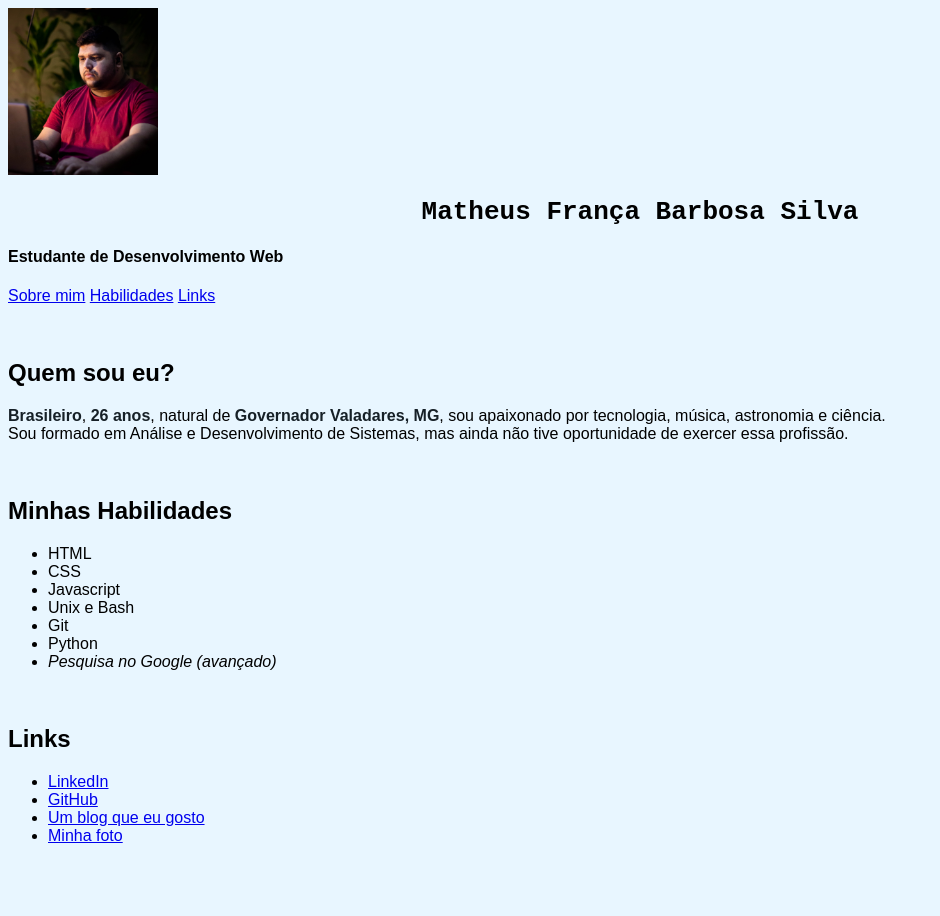
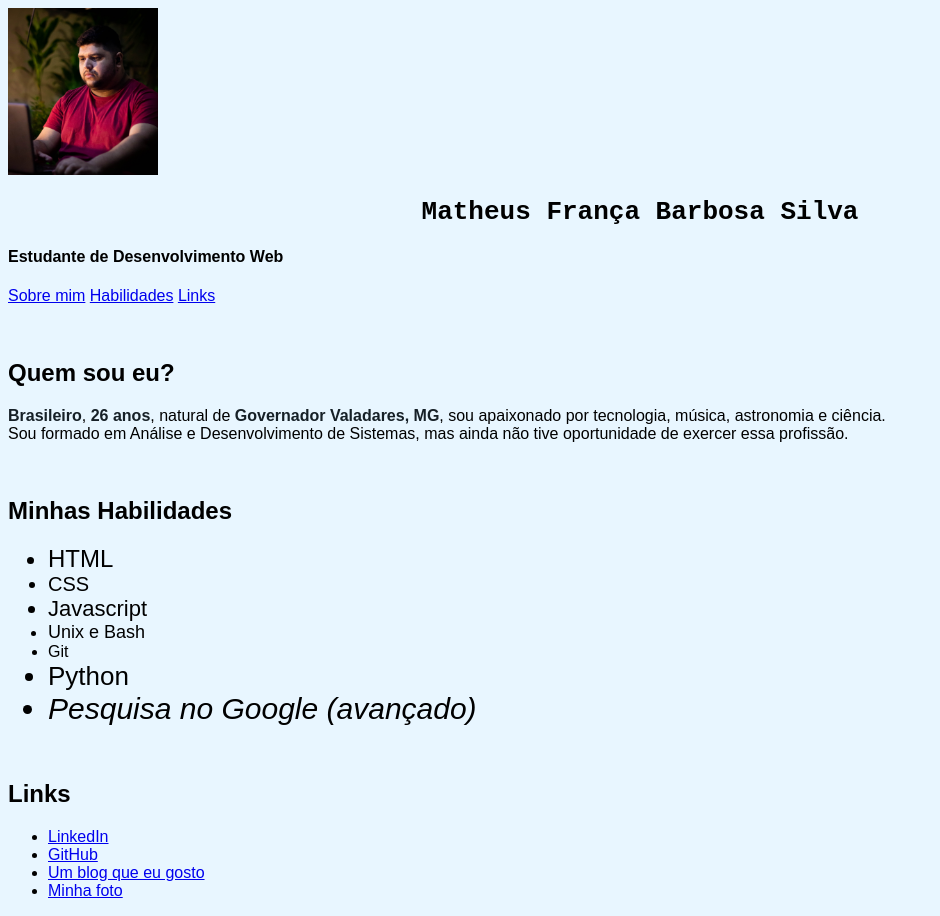
Before and after one commit to matfbs/matfbs.github.io, a plain HTML site: page index.html in a window 1280 px wide. Shown: the whole page, without its empty margins (0-940 px from the left). Before the commit the page ends 861 px from the top, so only its background shows below. Drawn offline with Linux system fonts and the light colour scheme.

Commit message:
Requisito 4: Criadas as classes para cada elemento da lista de habilidades.

```diff
--- a/index.html
+++ b/index.html
@@ -23,6 +23,29 @@
             color: rgb(22, 32, 39);
         }
 
+        .html {
+            font-size: 24px;
+        }
+        .css {
+            font-size: 20px;
+        }
+        .javascript {
+            font-size: 22px;
+        }
+        .unix-bash {
+            font-size: 18px;
+        }
+        .git {
+            font-size: 16px;
+        }
+        .python {
+            font-size: 26px;
+        }
+        .google-search {
+            font-size: 30px;
+        }
+
+
     </style>
 
 </head>
@@ -46,13 +69,13 @@
 
     <h2 id="habilidades">Minhas Habilidades</h2>
     <ul>
-        <li>HTML</li>
-        <li>CSS</li>
-        <li>Javascript</li>
-        <li>Unix e Bash</li>
-        <li>Git</li>
-        <li>Python</li>
-        <li><em>Pesquisa no Google (avançado)</em></li>
+        <li class="html">HTML</li>
+        <li class="css">CSS</li>
+        <li class="javascript">Javascript</li>
+        <li class="unix-bash">Unix e Bash</li>
+        <li class="git">Git</li>
+        <li class="python">Python</li>
+        <li class="google-search"><em>Pesquisa no Google (avançado)</em></li>
     </ul>
     <br>
 
```
